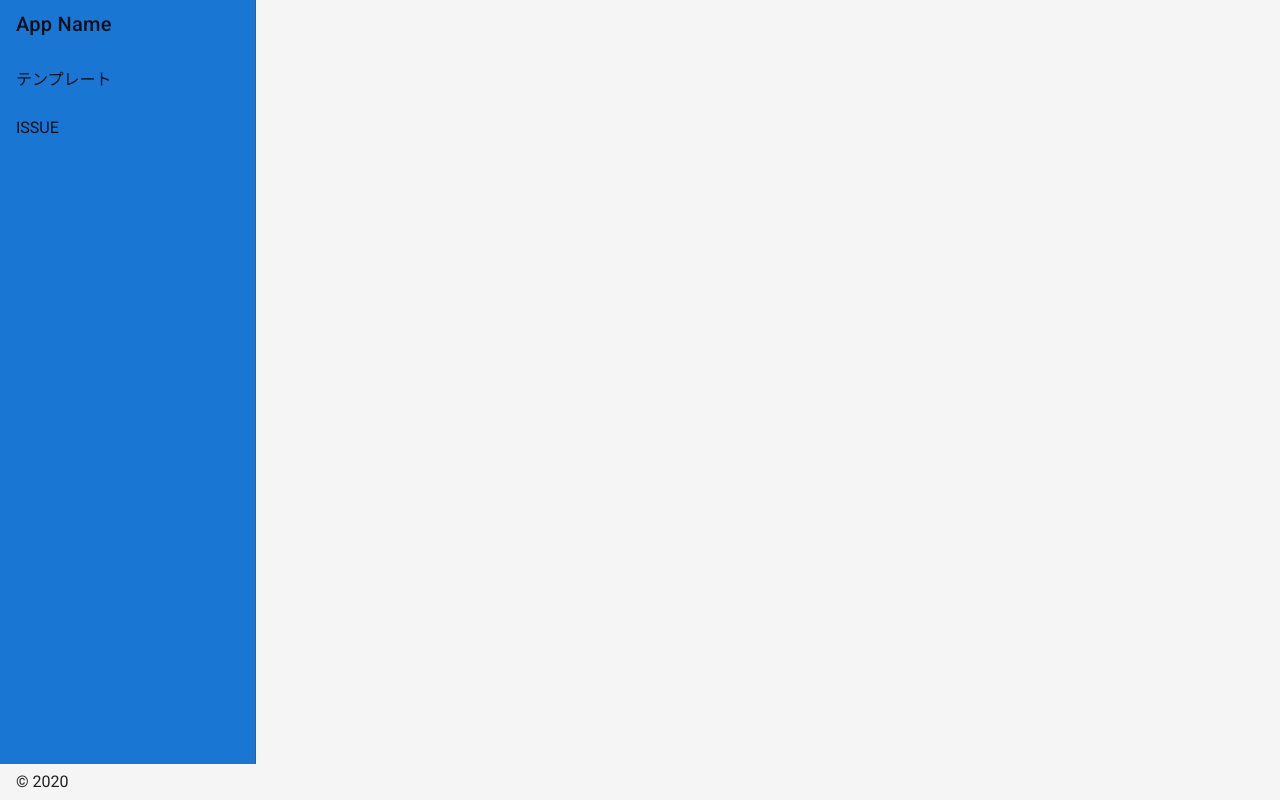
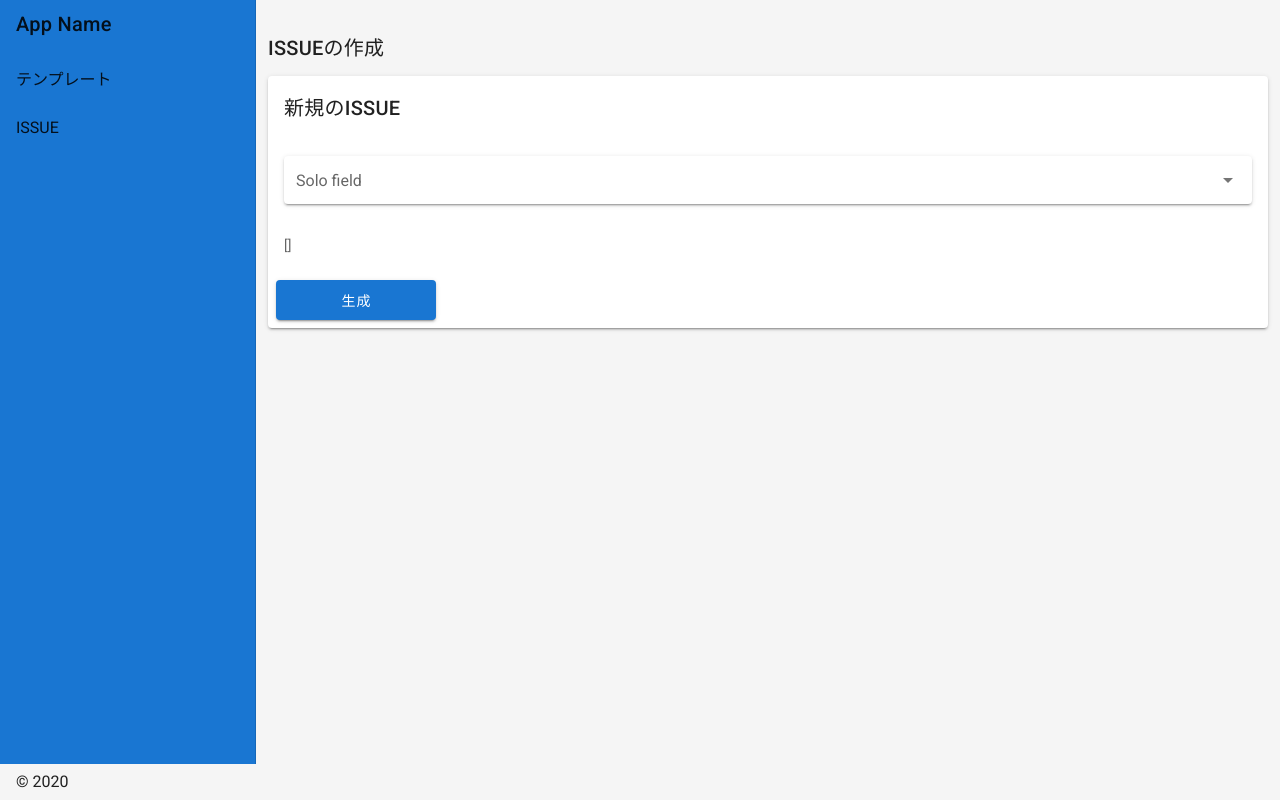
Before and after one commit to tetsu-tech/hackathon-repo, a Nuxt app: page /issues/add in a window 1280 px wide. Built offline with nearby package versions, Linux system fonts and the light colour scheme.

Commit message:
style: issueの作成UI追加

```diff
--- /dev/null
+++ b/pages/issues/add.vue
@@ -0,0 +1,130 @@
+<template>
+  <div>
+    <h1 class="title mt-5">
+      ISSUEの作成
+    </h1>
+    <v-card class="mt-3">
+      <v-card-title>
+        新規のISSUE
+      </v-card-title>
+      <v-card-text class="mt-4">
+        <v-form v-model="validIssue" class="mt-4">
+          <v-select
+            v-model="issueTemplate"
+            :items="items"
+            label="Solo field"
+            solo
+            item-text="title"
+            return-object
+            @change="initBodies"
+          ></v-select>
+          {{ bodies }}
+          <div v-if="selectedItem">
+            タイトル
+            <v-text-field v-model="title" solo :rules="[requireString]" />
+            <div v-for="(item, i) in issueTemplate.template_items" :key="i">
+              <p class="black--text font-weight-bold subtitle-1">
+                {{ item.name }}
+              </p>
+              <v-textarea
+                v-model="bodies[i].description"
+                solo
+                :rules="[requireString]"
+              />
+            </div>
+          </div>
+        </v-form>
+      </v-card-text>
+      <v-card-actions>
+        <v-btn
+          width="160"
+          height="40"
+          color="primary"
+          :disabled="!validIssue"
+          @click="createIssue"
+          >生成</v-btn
+        >
+      </v-card-actions>
+    </v-card>
+    <v-snackbar v-model="createdNotice" right color="success">
+      ISSUEを作成しました
+    </v-snackbar>
+  </div>
+</template>
+
+<script>
+export default {
+  data() {
+    return {
+      createdNotice: false,
+      validIssue: false,
+
+      title: '',
+      body: '',
+
+      issueTemplate: null,
+      bodies: []
+    }
+  },
+  computed: {
+    issue() {
+      return {
+        title: this.title,
+        body: this.bodies.map((val) => {
+          return `### ${val.name}\n\n${val.description}`
+        })
+      }
+    },
+    items() {
+      return [
+        {
+          title: 'バグ報告',
+          template_items: [
+            {
+              name: 'バグの内容',
+              description: '- XXができない\n- XXがおかしい'
+            },
+            {
+              name: '関連するURL',
+              description: '- XXができない\n- XXがおかしい'
+            }
+          ]
+        },
+        {
+          title: '機能リクエスト',
+          template_items: [
+            {
+              name: 'バグの内容',
+              description: '- XXができない\n- XXがおかしい'
+            },
+            {
+              name: '関連するURL',
+              description: '- XXができない\n- XXがおかしい'
+            }
+          ]
+        }
+      ]
+    },
+    selectedItem() {
+      return Boolean(this.issueTemplate && this.issueTemplate.title)
+    }
+  },
+  methods: {
+    initBodies(issueTemplate) {
+      this.bodies = issueTemplate.template_items.map((item) => {
+        return {
+          title: item.name,
+          description: item.description
+        }
+      })
+    },
+    createIssue() {
+      this.createdNotice = true
+      console.log('ISSUEを作成しました。', this.issue)
+    },
+    requireString(v) {
+      return !!v || '必須項目です'
+    }
+  }
+}
+</script>
--- a/pages/issues/index.vue
+++ b/pages/issues/index.vue
@@ -0,0 +1,41 @@
+<template>
+  <div>
+    <h1 class="title mt-5">
+      ISSUEの一覧
+    </h1>
+    <v-btn class="mt-3" color="primary" width="160" height="40" to="/issues/add"
+      >追加</v-btn
+    >
+    <v-card class="mt-5">
+      <v-data-table
+        :headers="headers"
+        :items="desserts"
+        hide-default-header
+        hide-default-footer
+        class="elevation-1"
+      />
+    </v-card>
+  </div>
+</template>
+
+<script>
+export default {
+  data() {
+    return {
+      headers: [{ text: 'Title', value: 'title' }],
+      desserts: [
+        {
+          title: 'hogheogheo',
+          template_items: [
+            {
+              order: 1,
+              name: 'cghoaghoah',
+              description: 'hgoehogh'
+            }
+          ]
+        }
+      ]
+    }
+  }
+}
+</script>
```
